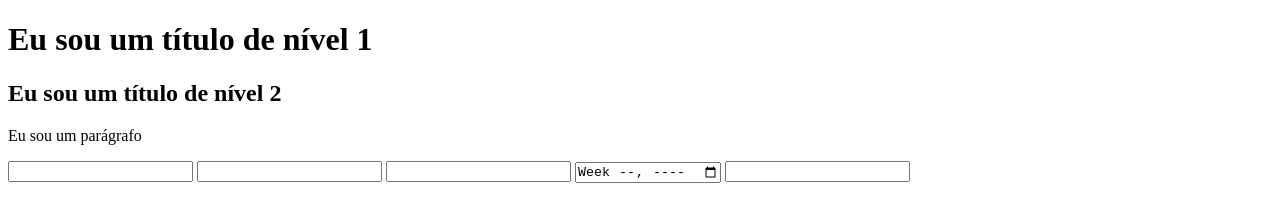
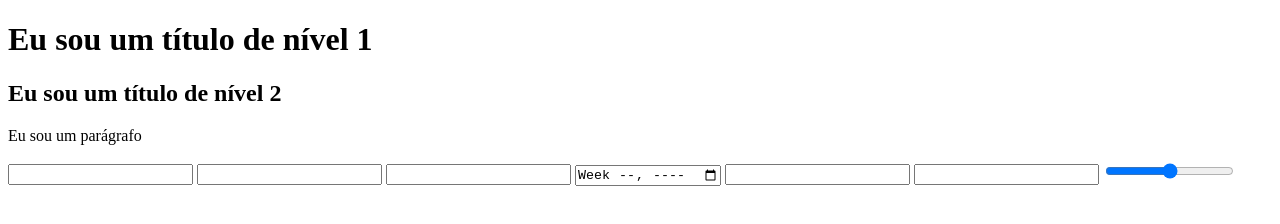
Before and after one commit to PedroAzevedo27/programacao-web-ceub-pa, a plain HTML site: page index.html in a window 1280 px wide. Drawn offline with Linux system fonts and the light colour scheme.

Commit message:
inputs adicionados

```diff
--- a/index.html
+++ b/index.html
@@ -15,6 +15,8 @@
    <input type="number">
    <input type="week">
    <input type="tel">
+   <input type="calor">
+   <input type="range">
 
    <!--  <img src="cidade_de_deus_02.png" alt="imagem do ator dadinho"> -->
 </body>
```
